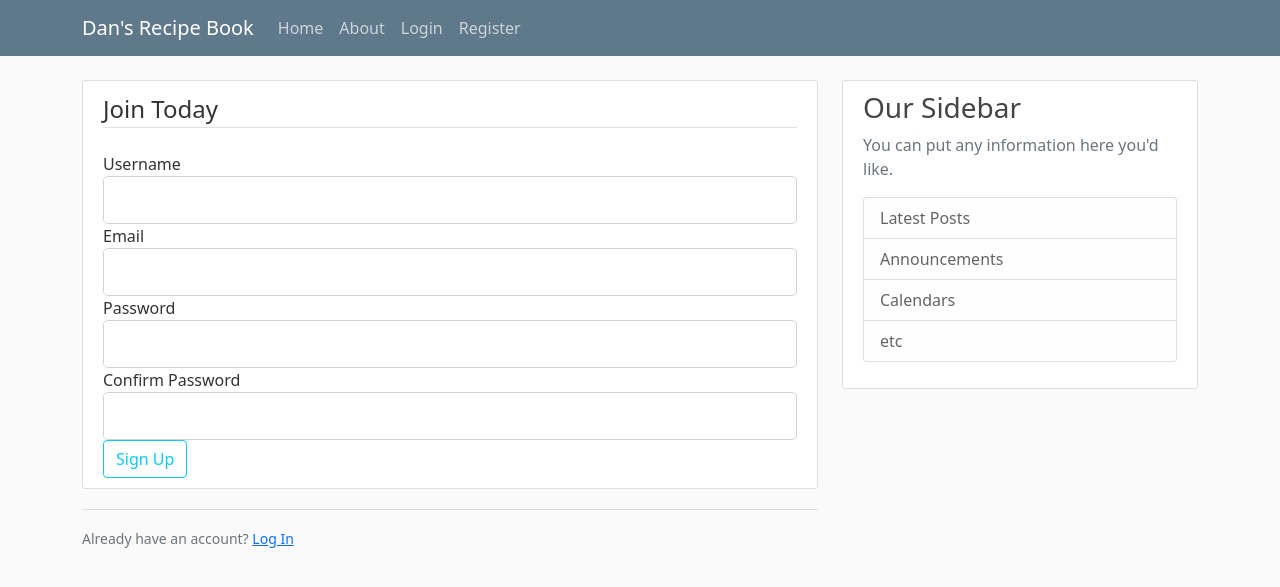
After one commit to DanLanfear/FlaskRecipeApp, a Flask app: page /register in a window 1280 px wide. The commit adds this page. Shown: the top 587 px of the page. Run offline with Flask 2, Linux system fonts and the light colour scheme.

Commit message:
added registration form and template

```diff
--- a/Flask_Recipe/flaskrecipe.py
+++ b/Flask_Recipe/flaskrecipe.py
@@ -1,6 +1,8 @@
-from flask import Flask, render_template, url_for
+from flask import Flask, render_template, url_for, flash, redirect
+from forms import RegistrationForm, LoginForm
 app = Flask(__name__)
 
+app.config['SECRET_KEY'] = '76cfc85495c7ebcab796bb35e32926b8'
 
 recipes = [
     {
@@ -50,5 +52,18 @@ def home():
 def about():
     return render_template('about.html', title='About')
 
+@app.route("/register", methods=['GET','POST'])
+def register():
+    form = RegistrationForm()
+    if form.validate_on_submit():
+        flash(f'Account created for {form.username.data}!', 'success')
+        return redirect(url_for('home'))
+    return render_template('register.html', title='Register', form=form)
+
+@app.route("/login")
+def login():
+    form = LoginForm()
+    return render_template('login.html', title='Login', form=form)
+
 if __name__ == '__main__':
     app.run(debug=True)
--- /dev/null
+++ b/Flask_Recipe/forms.py
@@ -0,0 +1,24 @@
+from flask_wtf import FlaskForm
+from wtforms import StringField, BooleanField, PasswordField, SubmitField
+from wtforms.validators import DataRequired, Length, Email, EqualTo
+
+class RegistrationForm(FlaskForm):
+    username = StringField('Username',
+        validators=[DataRequired(),Length(min=2,max=20)])
+    email = StringField('Email',
+        validators=[DataRequired(), Email()])
+    password = PasswordField('Password',
+        validators=[DataRequired()])
+    confirm_password = PasswordField('Confirm Password',
+        validators=[DataRequired(), EqualTo('password')])
+
+    submit = SubmitField('Sign Up')
+
+
+class LoginForm(FlaskForm):
+    email = StringField('Email',
+        validators=[DataRequired()])
+    password = PasswordField('Password',
+        validators=[DataRequired()])
+    remember = BooleanField('Remember Me')
+    submit = SubmitField('Log In')
--- a/Flask_Recipe/templates/layout.html
+++ b/Flask_Recipe/templates/layout.html
@@ -20,7 +20,7 @@
         <header class="site-header">
             <nav class="navbar navbar-expand-md navbar-dark bg-steel fixed-top">
               <div class="container">
-                <a class="navbar-brand mr-4" href="/">Flask Blog</a>
+                <a class="navbar-brand mr-4" href="/">Dan's Recipe Book</a>
                 <button class="navbar-toggler" type="button" data-toggle="collapse" data-target="#navbarToggle" aria-controls="navbarToggle" aria-expanded="false" aria-label="Toggle navigation">
                   <span class="navbar-toggler-icon"></span>
                 </button>
@@ -42,6 +42,15 @@
         <main role="main" class="container">
             <div class="row">
                 <div class="col-md-8">
+                {% with messages = get_flashed_messages(with_categories=true) %}
+                  {% if messages %}
+                    {% for category, message in messages %}
+                      <div class="alert alert-{{category}}">
+                        {{ message }}
+                      </div>
+                    {% endfor %}
+                  {% endif %}
+                {% endwith %}
                 {% block content %}{% endblock %}
                 </div>
                 <div class="col-md-4">
--- /dev/null
+++ b/Flask_Recipe/templates/register.html
@@ -0,0 +1,35 @@
+{% extends "layout.html" %}
+{% block content %}
+<div class="content-section">
+    <form method="POST", action="">
+        {{ form.hidden_tag() }}
+        <fieldset class="form-group">
+            <legend class="border-bottom mb-4">Join Today</legend>
+            <div class="form-group">
+                {{ form.username.label(class="form-control-label") }}
+                {{ form.username(class="form-control form-control-lg") }}
+            </div>
+            <div class="form-group">
+                {{ form.email.label(class="form-control-label") }}
+                {{ form.email(class="form-control form-control-lg") }}
+            </div>
+            <div class="form-group">
+                {{ form.password.label(class="form-control-label") }}
+                {{ form.password(class="form-control form-control-lg") }}
+            </div>
+            <div class="form-group">
+                {{ form.confirm_password.label(class="form-control-label") }}
+                {{ form.confirm_password(class="form-control form-control-lg") }}
+            </div>
+        </fieldset>
+        <div class="form-group">
+            {{ form.submit(class="btn btn-outline-info") }}
+        </div>
+    </form>
+</div>
+<div class="border-top pt-3">
+    <small class="text-muted">
+        Already have an account? <a class="ml-2" href="{{ url_for('login') }}">Log In</a>
+    </small>
+</div>
+{% endblock content %}
```
Also changed, not shown: Flask_Recipe/templates/login.html (added).
